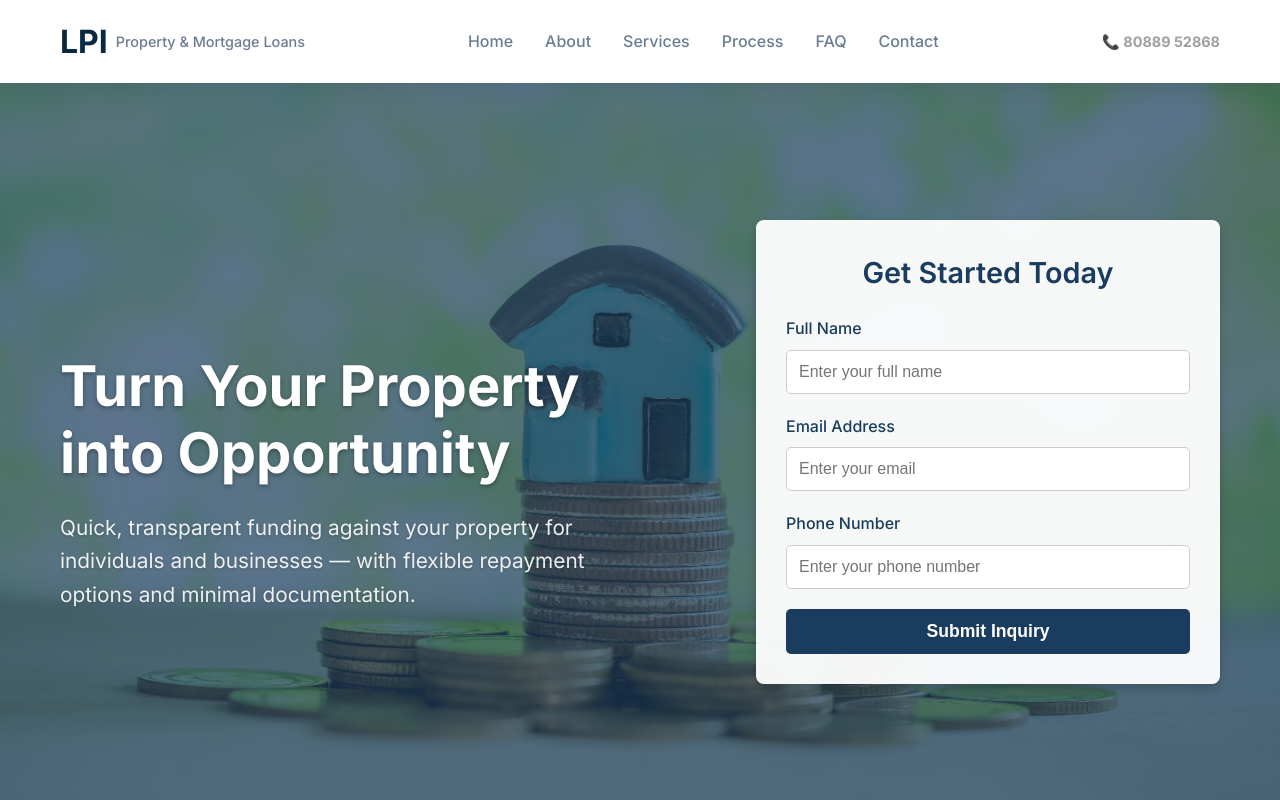
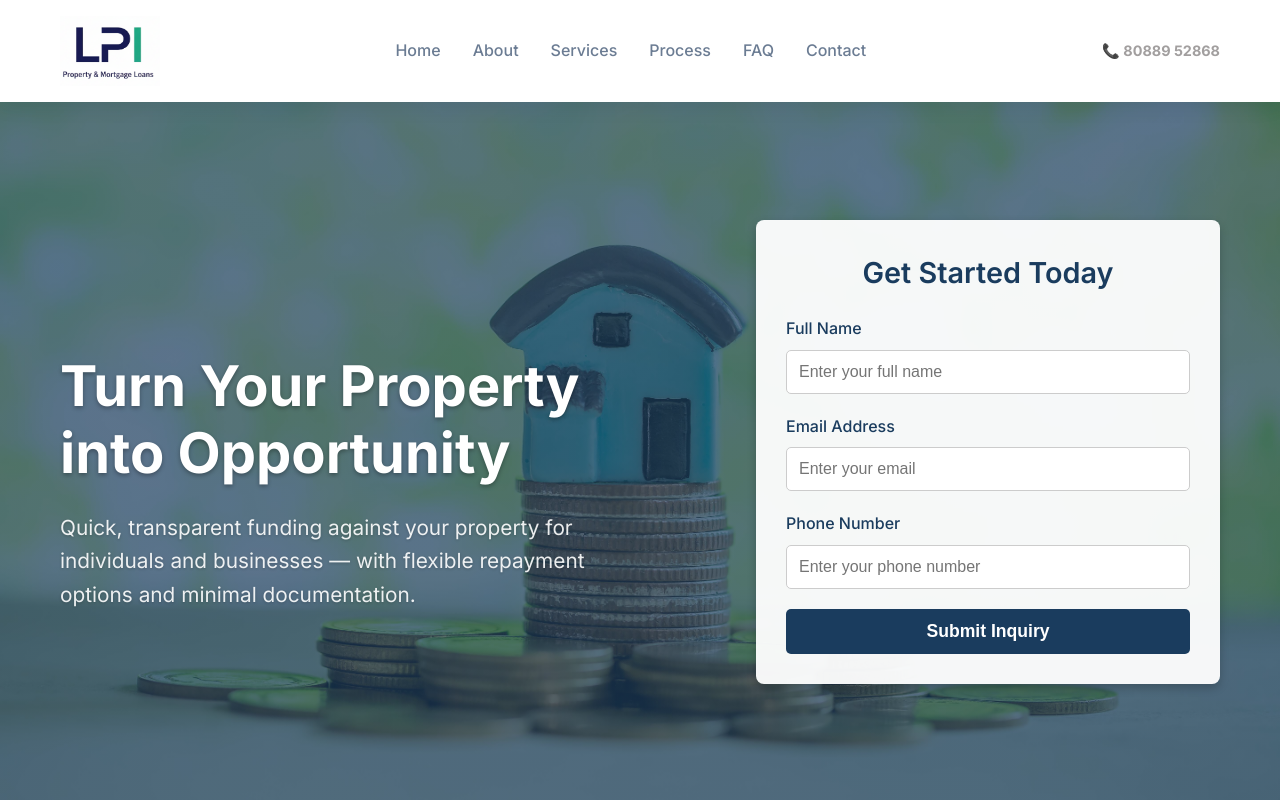
Before and after one commit to sanjaysurr/LPI, a plain HTML site: page index.html in a window 1280 px wide. Shown: the top 800 px of the page. Drawn offline with Linux system fonts and the light colour scheme.

Commit message:
canged the fav icon and add the icon

```diff
--- a/index.html
+++ b/index.html
@@ -6,16 +6,16 @@
     <title>LPI Property & Mortgage Loans</title>
     <link rel="stylesheet" href="styles.css">
     <link href="https://fonts.googleapis.com/css2?family=Inter:wght@400;500;600;700&display=swap" rel="stylesheet">
-    <link rel="icon" href="images/logo2 (1).png" type="image/x-icon">
+    <link rel="icon" href="images/logo.png" type="image/x-icon">
 </head>
 <body>
     <!-- Header -->
     <header class="header">
         <nav class="nav container">
             <div class="nav-brand">
-                <h2>LPI</h2>
-                <span>Property & Mortgage Loans</span>
-            </div>
+  <img src="images/logo.png" alt="LPI Logo" class="logo" />
+</div>
+
             <div class="nav-menu" id="navMenu">
                 <a href="#home" class="nav-link">Home</a>
                 <a href="#about" class="nav-link">About</a>
--- a/styles.css
+++ b/styles.css
@@ -23,6 +23,18 @@ body {
     --light-mint: #DFF7F2;
     --white: #ffffff;
     --dark-slate: #2C3E50;
+}
+
+
+.nav-brand {
+  display: flex;
+  align-items: center;
+  gap: 10px; /* space between logo and text */
+}
+
+.nav-brand .logo {
+  height: 70px; /* adjust size */
+  width: 100px;
 }
 
 /* Utility Classes */
```
Also changed, not shown: images/logo.png (added).
